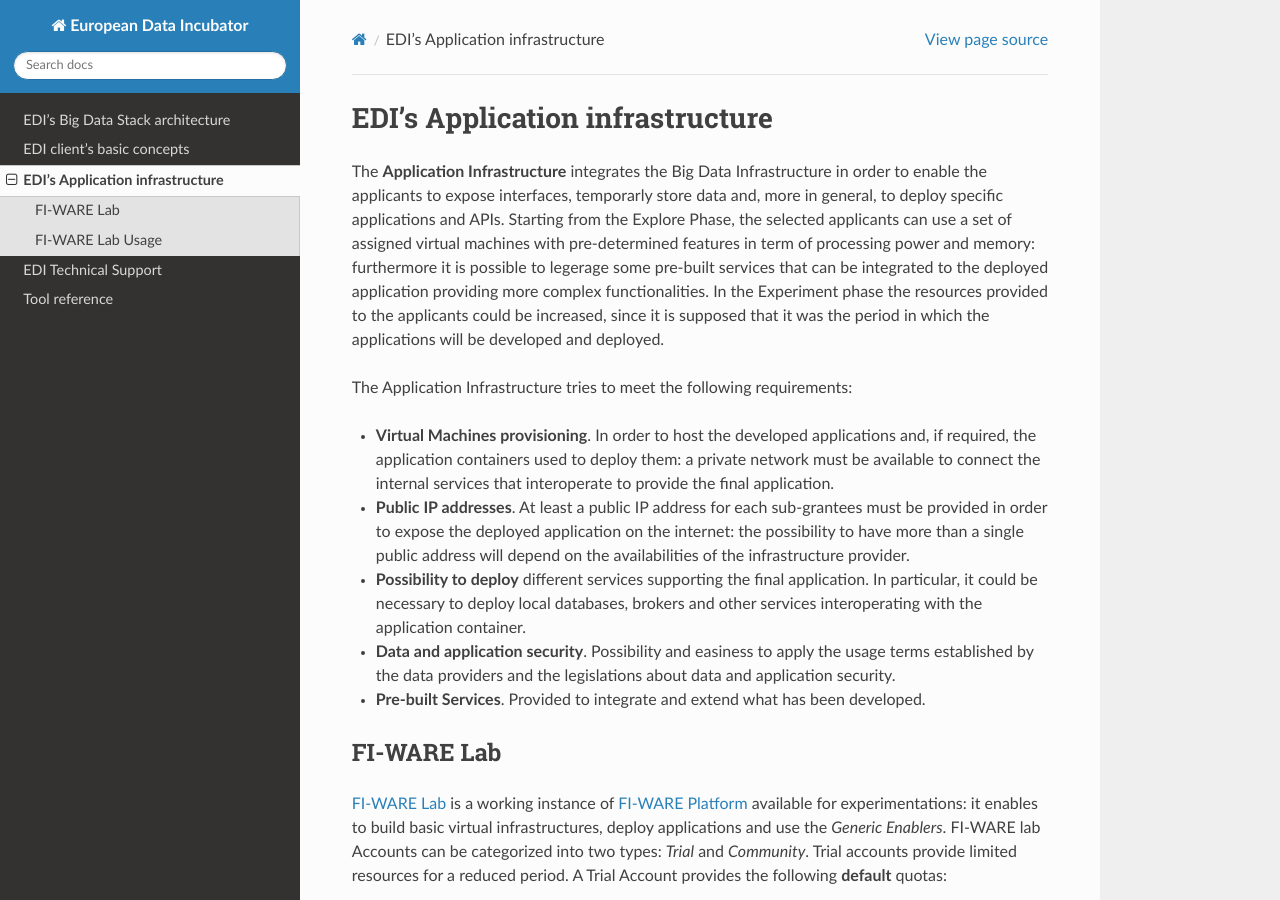
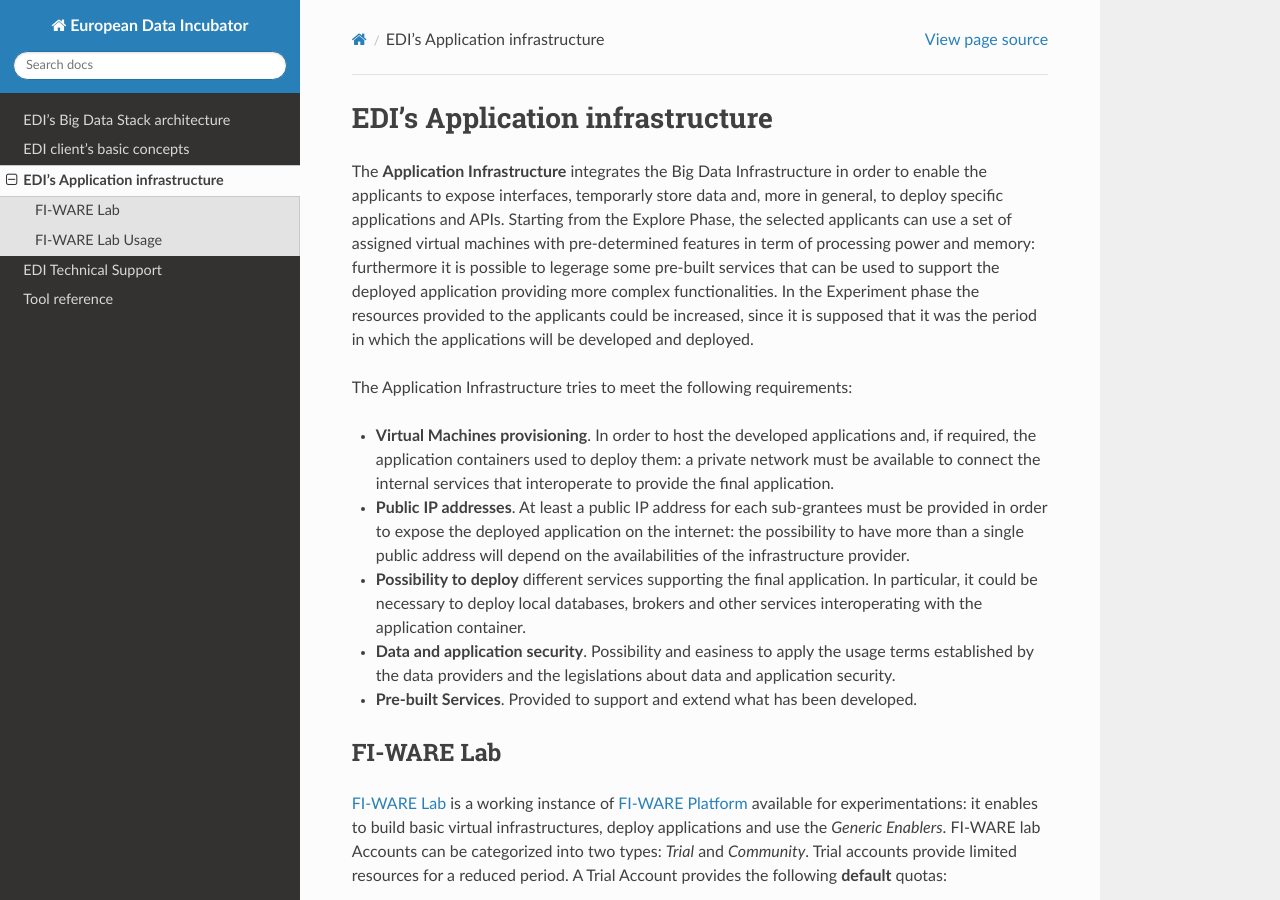
Before and after one commit to edincubator/edi-doc, a Sphinx documentation site: the page built from source/application-infrastructure/index.rst, in a window 1280 px wide and 900 px high. Built offline with Sphinx 7.4.7 and the Read the Docs theme 2.0.0, drawn with Linux system fonts in a browser that asks for light colours.

Commit message:
Minor fixes on the section on application infrastructure

```diff
--- a/source/application-infrastructure/index.rst
+++ b/source/application-infrastructure/index.rst
@@ -2,7 +2,7 @@
 ================================
 The **Application Infrastructure** integrates the Big Data Infrastructure in order to enable the applicants to expose interfaces, temporarly store data and, more
 in general, to deploy specific applications and APIs. Starting from the Explore Phase, the selected applicants can use a set of assigned virtual  machines with
-pre-determined features in term of processing power and memory: furthermore it is possible to legerage some pre-built services that can be integrated to the deployed
+pre-determined features in term of processing power and memory: furthermore it is possible to legerage some pre-built services that can be used to support the deployed
 application providing more complex functionalities. In the Experiment phase the resources provided to the applicants could be increased, since it is supposed
 that it was the period in which the applications will be developed and deployed.
 
@@ -12,7 +12,7 @@
 * **Public IP addresses**. At least a public IP address for each sub-grantees must be provided in order to expose the deployed application on the internet: the possibility to have more than a single public address will depend on the availabilities of the infrastructure provider.
 * **Possibility to deploy** different services supporting the final application. In particular, it could be necessary to deploy local databases, brokers and other services interoperating with the application container.
 * **Data and application security**. Possibility and easiness to apply the usage terms established by the data providers and the legislations about data and application security.
-* **Pre-built Services**. Provided to integrate and extend what has been developed.
+* **Pre-built Services**. Provided to support and extend what has been developed.
 
 FI-WARE Lab
 -----------
```
